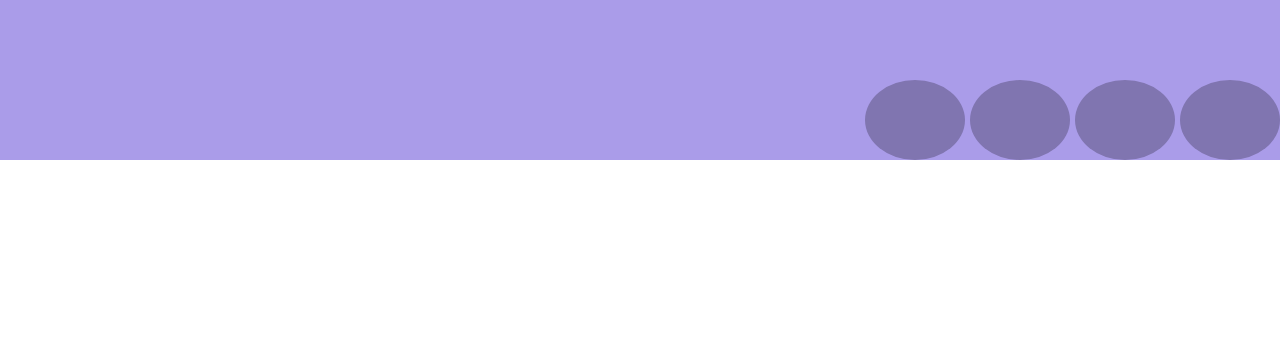
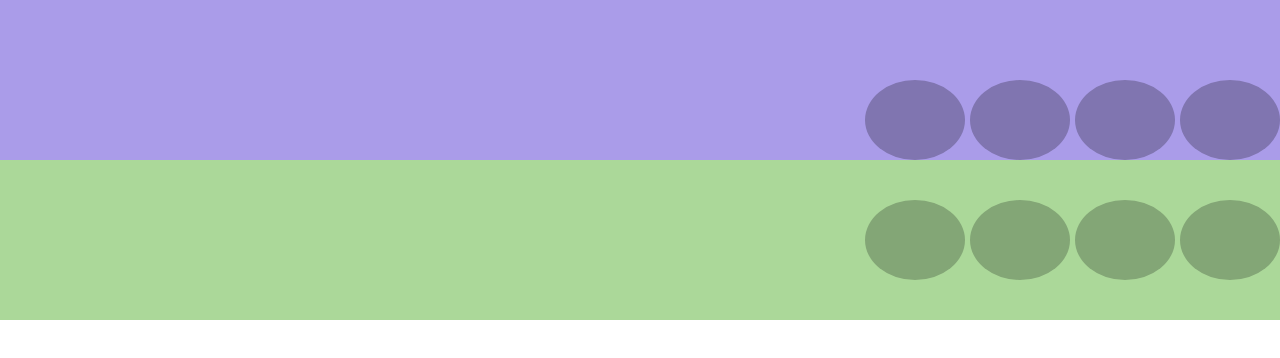
Before and after one commit to EstephanoBorovicz/flex, a plain HTML site: page index.html in a window 1280 px wide. Drawn offline with Linux system fonts and the light colour scheme.

Commit message:
linha 2 verde

```diff
--- a/index.html
+++ b/index.html
@@ -13,5 +13,12 @@
             <div></div>
             <div></div>
         </div>
+
+         <div class = "linha2">
+            <div></div>
+            <div></div>
+            <div></div>
+            <div></div>
+        </div>
     </body>
 </html>
--- a/style.css
+++ b/style.css
@@ -27,3 +27,21 @@ body {
     border-radius: 100%;
     background-color: rgb(128, 117, 176);
 }
+
+.linha2 {
+    display: flex;
+    flex-direction: row;
+    align-items: center;
+    justify-content: right;
+    height: 20vh;
+    width: 100vw;
+    background-color: rgb(171, 216, 153);
+    gap: 5px;
+}
+
+.linha2 div {
+    height: 50%;
+    width: 100px;
+    border-radius: 100%;
+    background-color: rgb(131, 166, 118);
+}
```
